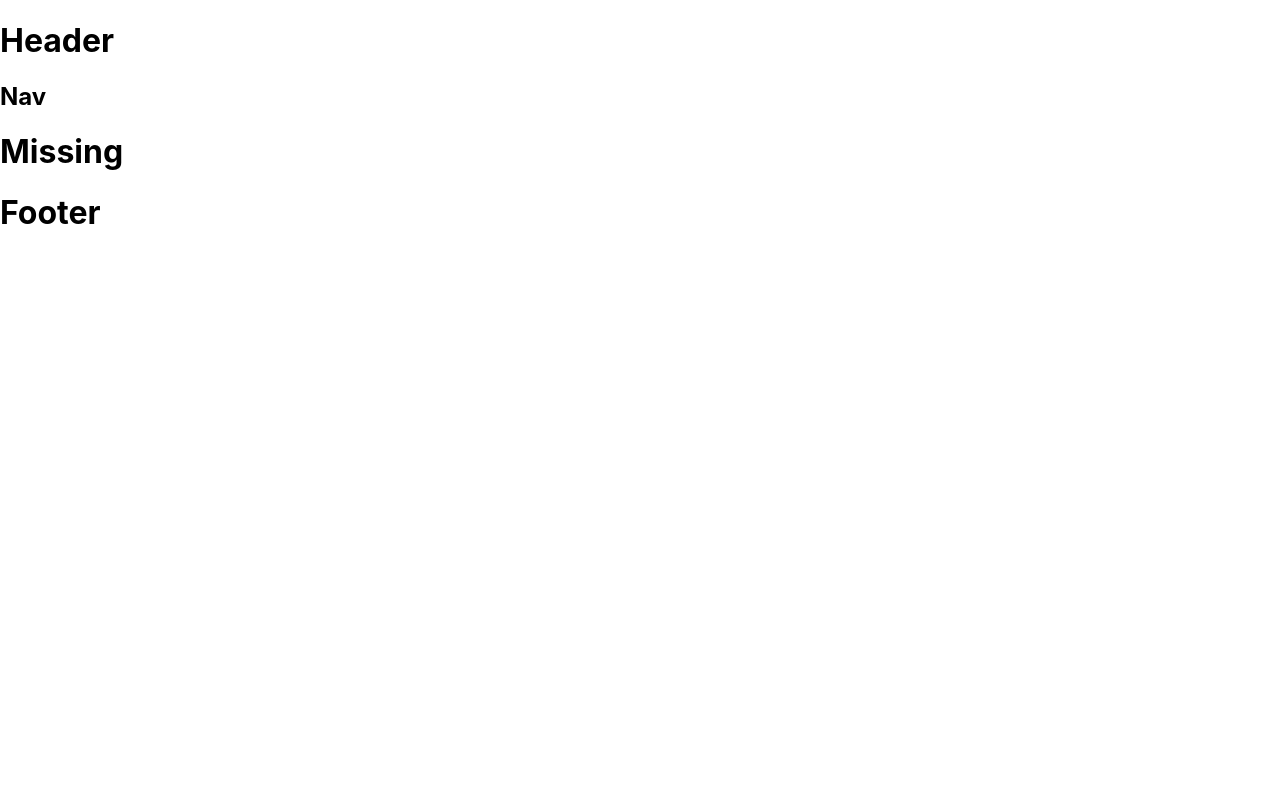
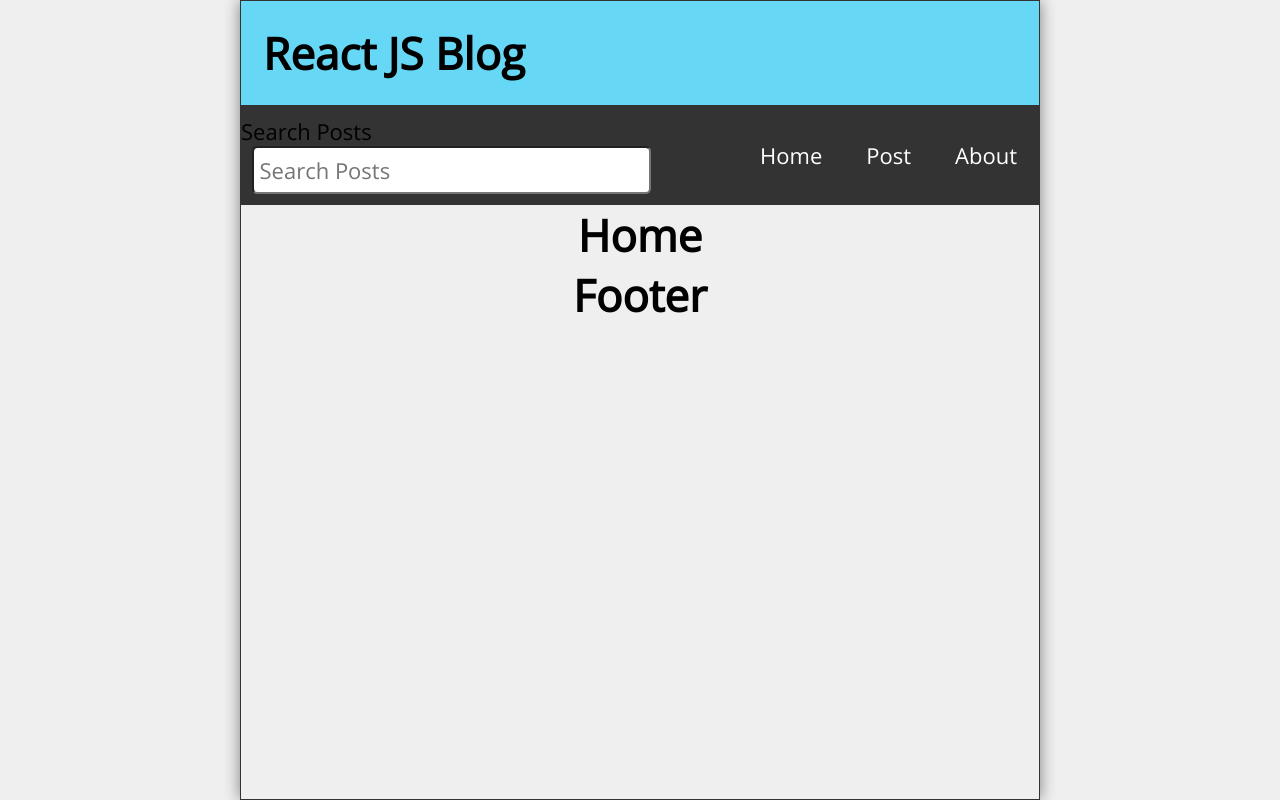
Before and after one commit to AbdullohKhashimov/blog-post, a React (Create React App) app: page / in a window 1280 px wide. Built offline with nearby package versions, Linux system fonts and the light colour scheme.

Commit message:
feat: develop Header component

```diff
--- a/src/App.js
+++ b/src/App.js
@@ -11,10 +11,13 @@
 function App() {
   return (
     <div className="App">
-      <Header />
+      <Header title="React JS Blog" />
       <Nav />
       <Switch>
-        <Route path="/post">
+        <Route exact path="/">
+          <Home />
+        </Route>
+        <Route exact path="/post">
           <NewPost />
         </Route>
 
@@ -29,10 +32,6 @@
         <Route path="*">
           <Missing />
         </Route>
-
-        <Route path="/">
-          <Home />
-        </Route>
       </Switch>
       <Footer />
     </div>
--- a/src/reusables/Header.js
+++ b/src/reusables/Header.js
@@ -1,10 +1,11 @@
 import React from "react";
 
-const Header = () => {
+const Header = (props) => {
+  const { title } = props;
   return (
-    <div>
-      <h1>Header</h1>
-    </div>
+    <header className="Header">
+      <h1>{title}</h1>
+    </header>
   );
 };
 
--- a/src/reusables/Nav.js
+++ b/src/reusables/Nav.js
@@ -1,9 +1,31 @@
 import React from "react";
+import { Link } from "react-router-dom";
 
-const Nav = () => {
+const Nav = (props) => {
+  const { search, setSearch } = props;
   return (
-    <nav>
-      <h1>Nav</h1>
+    <nav className="Nav">
+      <form className="searchForm" onSubmit={(e) => e.preventDefault()}>
+        <labale htmlFor="search">Search Posts</labale>
+        <input
+          id="search"
+          type="text"
+          placeholder="Search Posts"
+          value={search}
+          onChange={(e) => setSearch(e.target.value)}
+        />
+      </form>
+      <ul>
+        <li>
+          <Link to="/">Home</Link>
+        </li>
+        <li>
+          <Link to="/post">Post</Link>
+        </li>
+        <li>
+          <Link to="/about">About</Link>
+        </li>
+      </ul>
     </nav>
   );
 };
--- a/src/styles/index.css
+++ b/src/styles/index.css
@@ -1,13 +1,283 @@
+@import url("https://fonts.googleapis.com/css2?family=Open+Sans&display=swap");
+
+* {
+  margin: 0;
+  padding: 0;
+  box-sizing: border-box;
+}
+
+html {
+  font-size: 16px;
+}
+
 body {
-  margin: 0;
-  font-family: -apple-system, BlinkMacSystemFont, 'Segoe UI', 'Roboto', 'Oxygen',
-    'Ubuntu', 'Cantarell', 'Fira Sans', 'Droid Sans', 'Helvetica Neue',
-    sans-serif;
+  min-height: 100vh;
+  font-family: "Open Sans", sans-serif;
   -webkit-font-smoothing: antialiased;
   -moz-osx-font-smoothing: grayscale;
+  display: flex;
+  background-color: #efefef;
 }
 
-code {
-  font-family: source-code-pro, Menlo, Monaco, Consolas, 'Courier New',
-    monospace;
+#root {
+  flex-grow: 1;
+  display: flex;
+  justify-content: center;
+  align-items: center;
 }
+
+.App {
+  width: 100%;
+  max-width: 800px;
+  height: 100vh;
+  display: flex;
+  flex-direction: column;
+  justify-content: flex-start;
+  align-items: center;
+  border: 1px solid #333;
+  box-shadow: 0px 0px 15px gray;
+}
+
+.Header,
+.Footer {
+  width: 100%;
+  background-color: #66d8f5;
+  padding: 1rem;
+  display: flex;
+  justify-content: space-between;
+  align-items: center;
+}
+
+.Header h1 {
+  font-size: 1.5rem;
+}
+
+.Header svg {
+  font-size: 2rem;
+}
+
+.Footer {
+  padding: 0.75rem;
+  display: grid;
+  place-content: center;
+}
+
+.Nav {
+  width: 100%;
+  background-color: #333;
+  display: flex;
+  flex-direction: column;
+  justify-content: flex-start;
+  align-items: flex-start;
+}
+
+.searchForm {
+  width: 80%;
+  padding: 1rem 0 0 0.75rem;
+}
+
+.searchForm input[type="text"] {
+  font-family: "Open Sans", sans-serif;
+  width: 100%;
+  min-height: 48px;
+  font-size: 1rem;
+  padding: 0.25rem;
+  border-radius: 0.25rem;
+  outline: none;
+}
+
+.searchForm label {
+  position: absolute;
+  left: -99999px;
+}
+
+.Nav ul {
+  color: #fff;
+  list-style-type: none;
+  display: flex;
+  flex-wrap: nowrap;
+  align-items: center;
+}
+
+.Nav li {
+  padding: 1rem;
+}
+
+.Nav li:hover,
+.Nav li:focus {
+  padding: 1rem;
+}
+
+.Nav li a {
+  color: #fff;
+  text-decoration: none;
+}
+
+.Nav li:hover,
+.Nav li:focus,
+.Nav li:hover a,
+.Nav li:focus a {
+  background-color: #eee;
+  color: #333;
+}
+
+.Nav li:hover a,
+.Nav li:focus a {
+  cursor: pointer;
+}
+
+.Home,
+.NewPost,
+.PostPage,
+.About,
+.Missing {
+  width: 100%;
+  flex-grow: 1;
+  padding: 1rem;
+  overflow-y: auto;
+  background-color: #fff;
+}
+
+.post {
+  margin-top: 1rem;
+  padding-bottom: 1rem;
+  border-bottom: 1px solid lightgray;
+}
+
+.Home .post a {
+  text-decoration: none;
+}
+
+.Home .post a,
+.Home .post a:visited {
+  color: #000;
+}
+
+.post:first-child {
+  margin-top: 0;
+}
+
+.post:last-child {
+  border-bottom: none;
+}
+
+.postDate {
+  font-size: 0.75rem;
+  margin-top: 0.25rem;
+}
+
+.postBody {
+  margin: 1rem 0;
+}
+
+.newPostForm {
+  display: flex;
+  flex-direction: column;
+}
+
+.newPostForm label {
+  margin-top: 1rem;
+}
+
+.newPostForm input[type="text"],
+.newPostForm textarea {
+  font-family: "Open Sans", sans-serif;
+  width: 100%;
+  min-height: 48px;
+  font-size: 1rem;
+  padding: 0.25rem;
+  border-radius: 0.25rem;
+  margin-right: 0.25rem;
+  outline: none;
+}
+
+.newPostForm textarea {
+  height: 100px;
+}
+
+.newPostForm button {
+  margin-top: 1rem;
+  height: 48px;
+  min-width: 48px;
+  border-radius: 10px;
+  padding: 0.5rem;
+  font-size: 1rem;
+  cursor: pointer;
+}
+
+.Missing p,
+.PostPage p,
+.NewPost p {
+  margin-top: 1rem;
+}
+
+.PostPage button {
+  height: 48px;
+  min-width: 48px;
+  border-radius: 0.25rem;
+  padding: 0.5rem;
+  margin-right: 0.5rem;
+  font-size: 1rem;
+  color: #fff;
+  cursor: pointer;
+}
+
+.deleteButton {
+  background-color: red;
+}
+
+.editButton {
+  background-color: #333;
+}
+
+.statusMsg {
+  margin-top: 2rem;
+}
+
+@media only screen and (min-width: 610px) {
+  html {
+    font-size: 22px;
+  }
+
+  .Header h1 {
+    font-size: 2rem;
+  }
+
+  .Nav {
+    flex-direction: row;
+    flex-wrap: nowrap;
+    justify-content: space-between;
+    align-items: center;
+  }
+
+  .Nav ul {
+    text-align: right;
+  }
+
+  .Nav li:hover,
+  .Nav li:focus,
+  .Nav li:hover a,
+  .Nav li:focus a {
+    background-color: #eee;
+    color: #333;
+  }
+
+  .searchForm {
+    width: 50%;
+    padding: 0.5rem 0;
+  }
+
+  .searchForm input[type="text"] {
+    margin-left: 0.5rem;
+  }
+
+  .newPostForm textarea {
+    height: 300px;
+  }
+}
+
+@media only screen and (min-width: 992px) {
+  .Header svg {
+    font-size: 3rem;
+  }
+}
```
